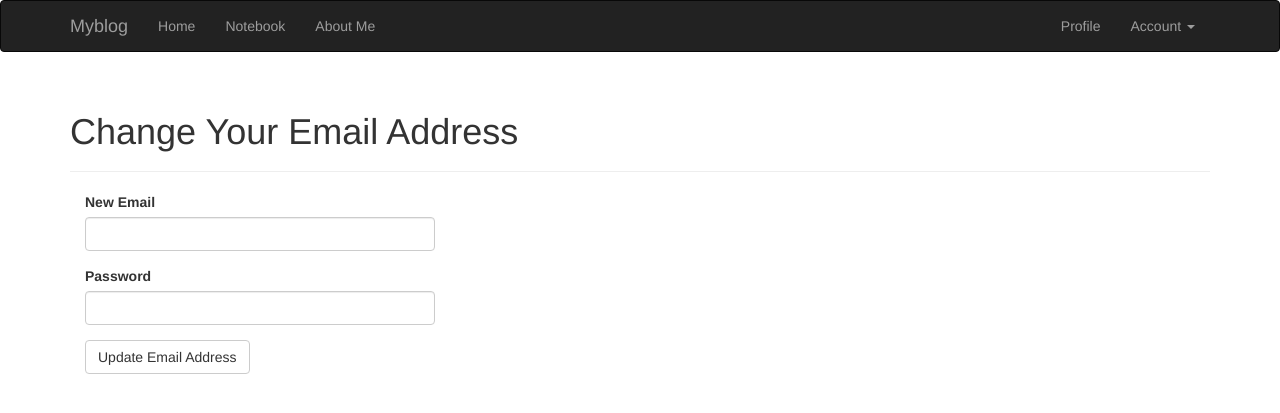
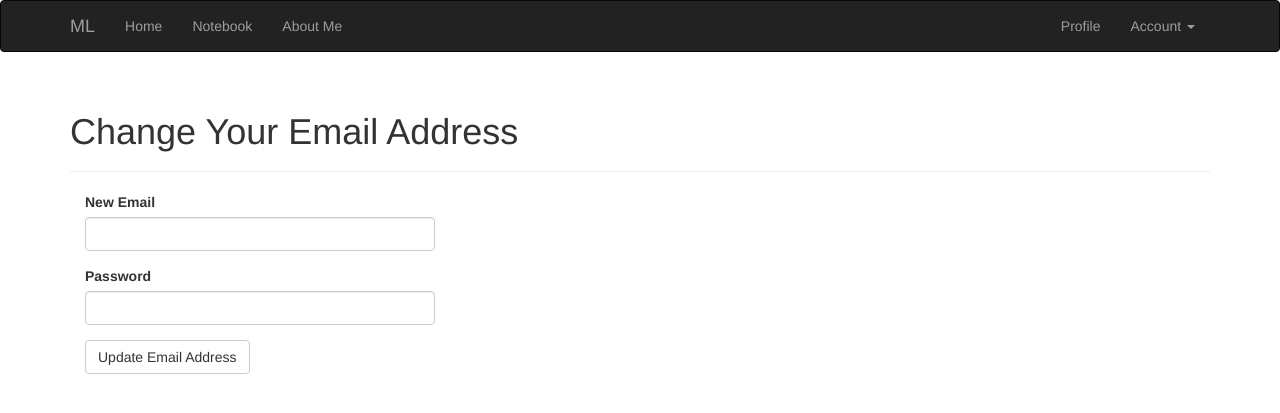
Before and after one commit to AikeAcheson/myblog, a Flask app: page /auth/change_email in a window 1280 px wide. Shown: the top 413 px of the page. Run offline with Flask 2, Linux system fonts and the light colour scheme; the visitor is signed in with stand-in values (Sample User, id 1); data comes from the database, SQL or seed files in the repository; some libraries are stand-ins or nearby versions.

Commit message:
favicon.ico

```diff
--- a/app/templates/base.html
+++ b/app/templates/base.html
@@ -18,7 +18,7 @@
                     <span class="icon-bar"></span>
                     <span class="icon-bar"></span>
                     <span class="icon-bar"></span></button>
-                <a class="navbar-brand" href="{{ url_for('main.index') }}">Myblog</a>
+                <a class="navbar-brand" href="{{ url_for('main.index') }}">ML</a>
             </div>
             <div class="navbar-collapse collapse">
                 <ul class="nav navbar-nav">
```
Also changed, not shown: app/static/favicon.ico, 1 other file.
